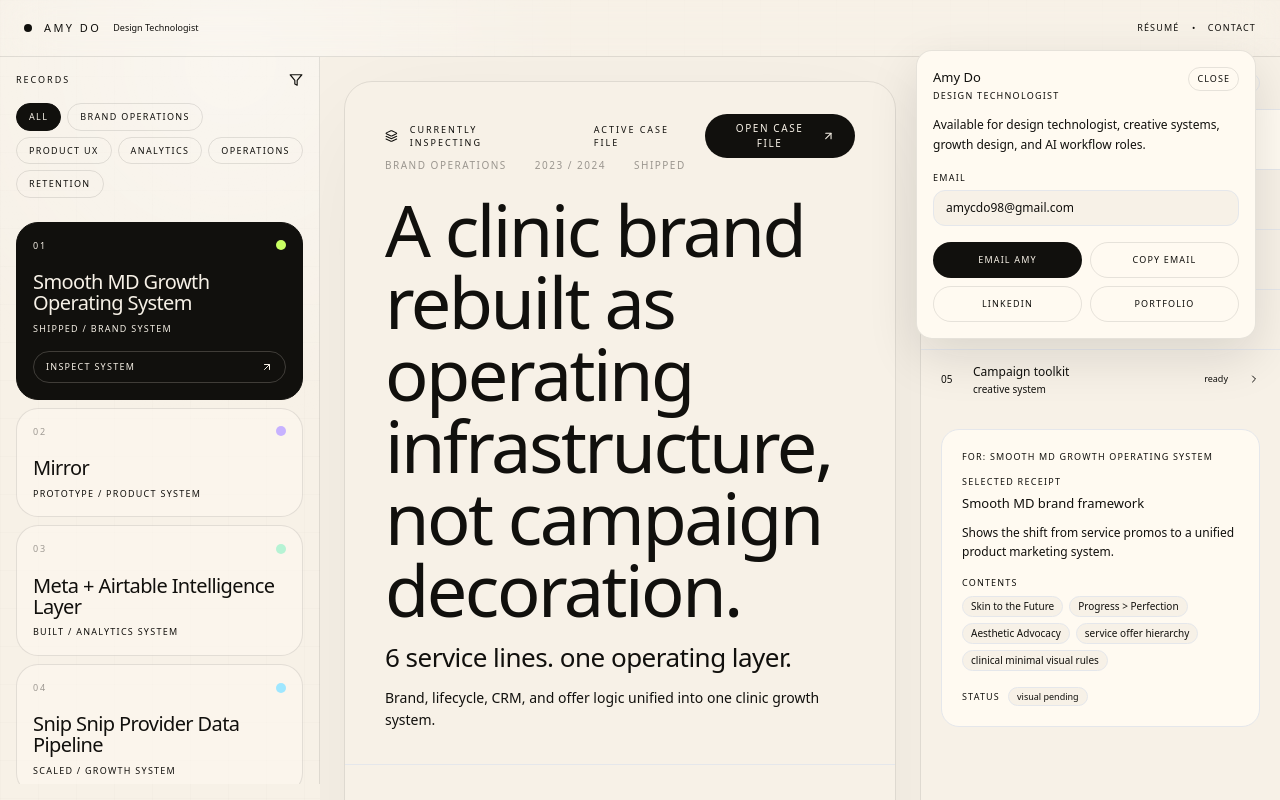
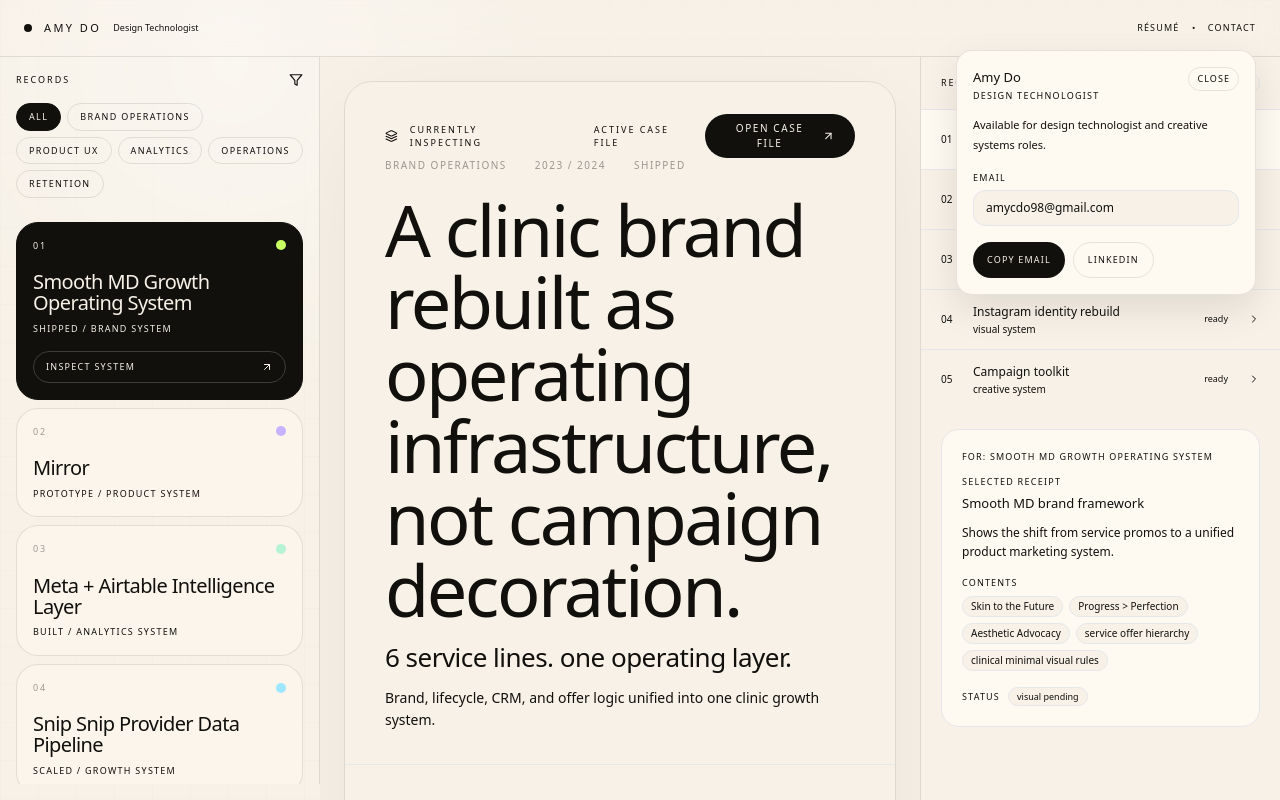
Before and after one commit to amydojo/undone, a React (Vite) app: page / in a window 1280 px wide. Both pictures are taken after a click on the button "CONTACT". Shown: the top 800 px of the page. Built offline with nearby package versions, Linux system fonts and the light colour scheme.

Commit message:
Simplify portfolio top navigation

```diff
--- a/src/components/portfolio/ProfileStrip.jsx
+++ b/src/components/portfolio/ProfileStrip.jsx
@@ -18,6 +18,8 @@ export default function ProfileStrip({ className }) {
         <div className="flex flex-wrap items-center gap-2">
           <a
             href={profile.resumeHref}
+            target="_blank"
+            rel="noopener noreferrer"
             aria-label="Open resume"
             className="inline-flex h-8 items-center justify-center rounded-full bg-[#11100d] px-3.5 text-[9px] uppercase tracking-[0.14em] text-[#f7f1e7]"
           >
--- a/src/components/portfolio/TopBar.jsx
+++ b/src/components/portfolio/TopBar.jsx
@@ -92,7 +92,7 @@ export default function TopBar() {
       </div>
 
       {contactOpen && (
-        <div className="z-40 rounded-[16px] border border-[#11100d]/10 bg-[#fffaf1] p-4 text-[#11100d] shadow-[0_18px_50px_rgba(17,16,13,0.12)] lg:absolute lg:right-6 lg:top-[calc(100%-6px)] lg:w-[340px]">
+        <div className="z-40 rounded-[16px] border border-[#11100d]/10 bg-[#fffaf1] p-4 text-[#11100d] shadow-[0_14px_36px_rgba(17,16,13,0.1)] lg:absolute lg:right-6 lg:top-[calc(100%-6px)] lg:w-[300px]">
           <div className="flex items-start justify-between gap-4">
             <div>
               <div className="text-[13px] font-medium leading-5">Amy Do</div>
@@ -110,28 +110,25 @@ export default function TopBar() {
             </button>
           </div>
 
-          <p className="mt-3 text-[12px] leading-5 text-[#11100d]/62">
-            Available for design technologist, creative systems, growth design, and AI workflow roles.
+          <p className="mt-3 text-[11px] leading-5 text-[#11100d]/52">
+            Available for design technologist and creative systems roles.
           </p>
 
           <div className="mt-4">
             <div className="mb-1.5 text-[9px] uppercase tracking-[0.14em] text-[#11100d]/34">Email</div>
-            <div className="rounded-[12px] border border-[#11100d]/8 bg-[#f7f1e7] px-3 py-2 text-[12px] text-[#11100d]/68">
+            <a
+              href={`mailto:${profile.contact}`}
+              className="block rounded-[12px] border border-[#11100d]/8 bg-[#f7f1e7] px-3 py-2 text-[12px] text-[#11100d]/68 transition hover:text-[#11100d]"
+            >
               {profile.contact}
-            </div>
+            </a>
           </div>
 
-          <div className="mt-4 grid grid-cols-2 gap-2">
-            <a
-              href={`mailto:${profile.contact}`}
-              className="inline-flex h-9 items-center justify-center rounded-full bg-[#11100d] px-3 text-[9px] uppercase tracking-[0.13em] text-[#f7f1e7]"
-            >
-              Email Amy
-            </a>
+          <div className="mt-4 flex items-center gap-2">
             <button
               type="button"
               onClick={copyEmail}
-              className="inline-flex h-9 items-center justify-center rounded-full border border-[#11100d]/10 px-3 text-[9px] uppercase tracking-[0.13em] text-[#11100d]/58"
+              className="inline-flex h-9 items-center justify-center rounded-full bg-[#11100d] px-3.5 text-[9px] uppercase tracking-[0.13em] text-[#f7f1e7]"
             >
               {copied ? "Copied" : "Copy email"}
             </button>
@@ -139,17 +136,9 @@ export default function TopBar() {
               href={profile.linkedInHref}
               target="_blank"
               rel="noopener noreferrer"
-              className="inline-flex h-9 items-center justify-center rounded-full border border-[#11100d]/10 px-3 text-[9px] uppercase tracking-[0.13em] text-[#11100d]/58"
+              className="inline-flex h-9 items-center justify-center rounded-full border border-[#11100d]/10 px-3.5 text-[9px] uppercase tracking-[0.13em] text-[#11100d]/58"
             >
               LinkedIn
-            </a>
-            <a
-              href={profile.portfolioHref}
-              target="_blank"
-              rel="noopener noreferrer"
-              className="inline-flex h-9 items-center justify-center rounded-full border border-[#11100d]/10 px-3 text-[9px] uppercase tracking-[0.13em] text-[#11100d]/58"
-            >
-              Portfolio
             </a>
           </div>
         </div>
--- a/src/components/portfolio/UndonePortfolio.jsx
+++ b/src/components/portfolio/UndonePortfolio.jsx
@@ -1,4 +1,4 @@
-import React, { useEffect, useMemo, useRef, useState } from "react";
+import React, { useEffect, useMemo, useState } from "react";
 import { AnimatePresence } from "framer-motion";
 import { records } from "../../data/records";
 import TopBar from "./TopBar";
@@ -10,35 +10,19 @@ import MobileRecordSelector from "./MobileRecordSelector";
 import MobileView from "./MobileView";
 
 export default function UndonePortfolioV10() {
-  const [query, setQuery] = useState("");
   const [activeFilter, setActiveFilter] = useState("all");
   const [activeRecordSlug, setActiveRecordSlug] = useState(records[0].slug);
   const [activeReceiptId, setActiveReceiptId] = useState(records[0].receipts[0]?.id ?? null);
   const [workspaceRecordSlug, setWorkspaceRecordSlug] = useState(null);
   const [mobileSheetOpen, setMobileSheetOpen] = useState(false);
   const [mobileTab, setMobileTab] = useState("overview");
-  const searchInputRef = useRef(null);
 
   const filteredRecords = useMemo(() => {
-    const normalized = query.trim().toLowerCase();
     return records.filter((record) => {
       const matchesFilter = activeFilter === "all" || record.category === activeFilter;
-      const searchable = [
-        record.title,
-        record.category,
-        record.type,
-        record.status,
-        record.thesis,
-        record.oneLine,
-        record.role,
-        ...record.tools,
-        ...record.receipts.flatMap((receipt) => [receipt.name, receipt.format, receipt.claim, receipt.proof, ...receipt.contents])
-      ]
-        .join(" ")
-        .toLowerCase();
-      return matchesFilter && (!normalized || searchable.includes(normalized));
+      return matchesFilter;
     });
-  }, [activeFilter, query]);
+  }, [activeFilter]);
 
   const activeRecord = useMemo(
     () => records.find((record) => record.slug === activeRecordSlug) || records[0],
@@ -86,11 +70,6 @@ export default function UndonePortfolioV10() {
         return;
       }
 
-      if (event.key === "/" && !isTyping) {
-        event.preventDefault();
-        searchInputRef.current?.focus();
-      }
-
       if ((event.key === "ArrowDown" || event.key === "ArrowUp") && filteredRecords.length > 0 && !isTyping) {
         event.preventDefault();
         const currentIndex = filteredRecords.findIndex((record) => record.slug === activeRecord.slug);
@@ -122,7 +101,7 @@ export default function UndonePortfolioV10() {
       <div className="mx-auto min-h-screen max-w-[1720px] overflow-x-hidden bg-[#f7f1e7] shadow-[0_0_0_1px_rgba(255,255,255,0.08)]">
         <div className="pointer-events-none fixed inset-0 opacity-[0.45] [background-image:radial-gradient(circle_at_18%_8%,rgba(255,255,255,0.85),transparent_28%),linear-gradient(rgba(17,16,13,0.028)_1px,transparent_1px),linear-gradient(90deg,rgba(17,16,13,0.028)_1px,transparent_1px)] [background-size:auto,38px_38px,38px_38px]" />
         <div className="relative z-10">
-          <TopBar search={query} setSearch={setQuery} searchInputRef={searchInputRef} />
+          <TopBar />
 
           {/* Mobile layout */}
           <MobileRecordSelector
```
Also changed, not shown: 1 other file (tests, documents, lock files or other folders).
